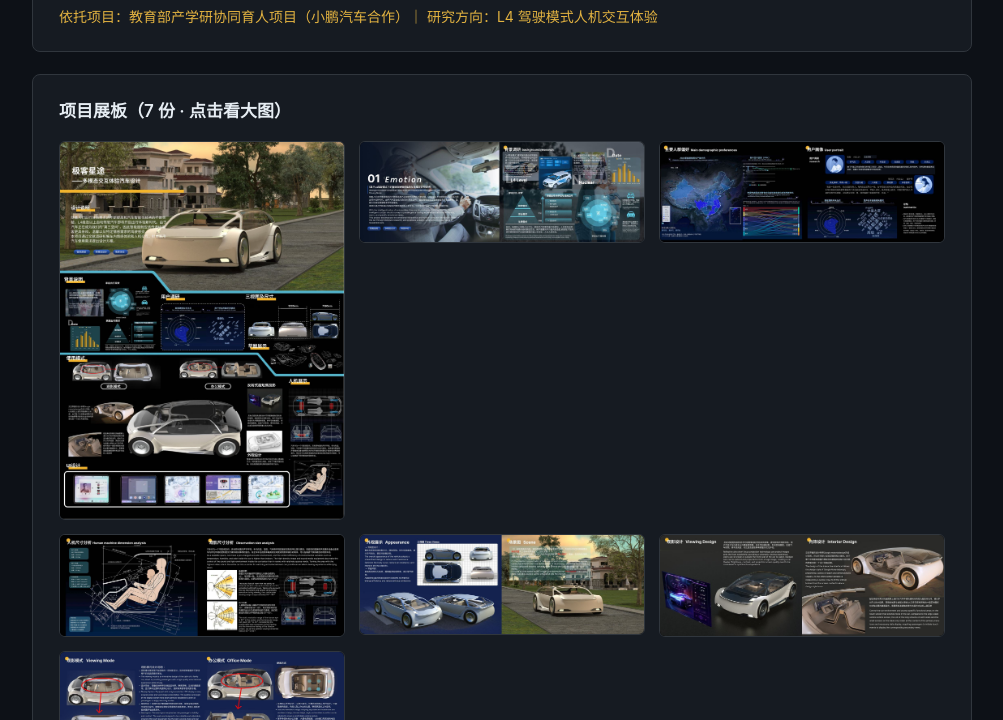
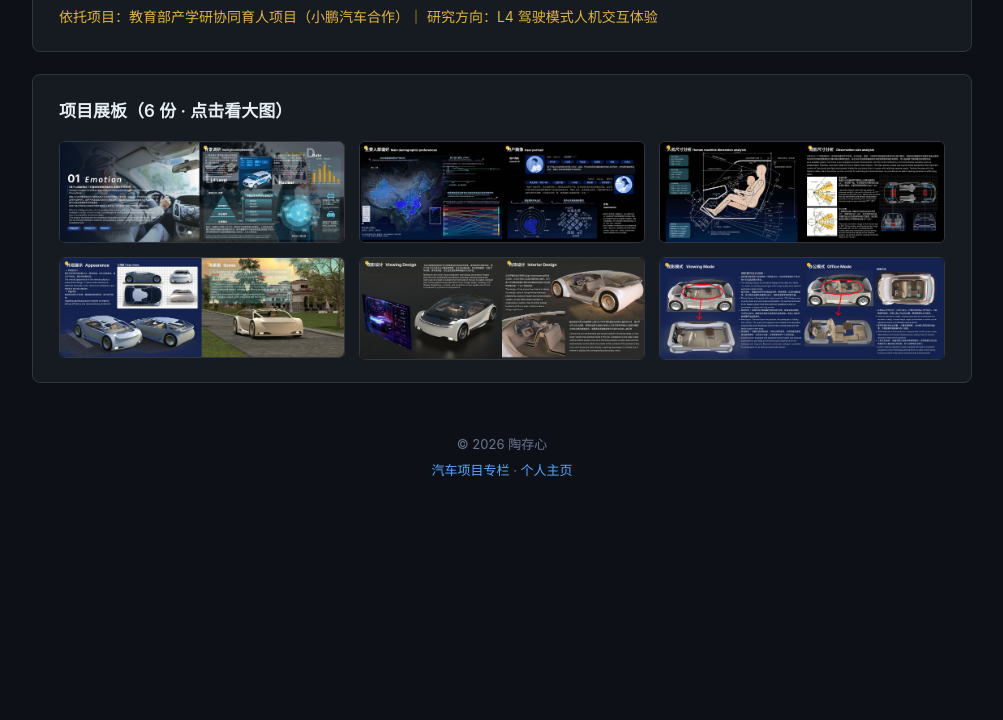
Before and after one commit to cunxintao-hub/auto-design, a plain HTML site: page flying-car.html in a window 1280 px wide. Shown: the part 583-1303 px from the top of the page, without its empty margins (138-1141 px from the left). After the commit the page ends 1136 px from the top, so only its background shows below. Drawn offline with Linux system fonts and the light colour scheme.

Commit message:
Remove overview poster from project 02 exhibition board list (7 鈫?6)

```diff
--- a/flying-car.html
+++ b/flying-car.html
@@ -65,9 +65,8 @@
     </section>
 
     <section class="card">
-      <h2>项目展板（7 份 · 点击看大图）</h2>
+      <h2>项目展板（6 份 · 点击看大图）</h2>
       <div class="preview-grid">
-        <a href="./l4-cockpit/overview.pdf" target="_blank"><img src="./l4-cockpit/preview/overview.jpg" alt="总览"></a>
         <a href="./l4-cockpit/board1.pdf" target="_blank"><img src="./l4-cockpit/preview/board1.jpg" alt="展板 1"></a>
         <a href="./l4-cockpit/board2.pdf" target="_blank"><img src="./l4-cockpit/preview/board2.jpg" alt="展板 2"></a>
         <a href="./l4-cockpit/board3.pdf" target="_blank"><img src="./l4-cockpit/preview/board3.jpg" alt="展板 3"></a>
```
